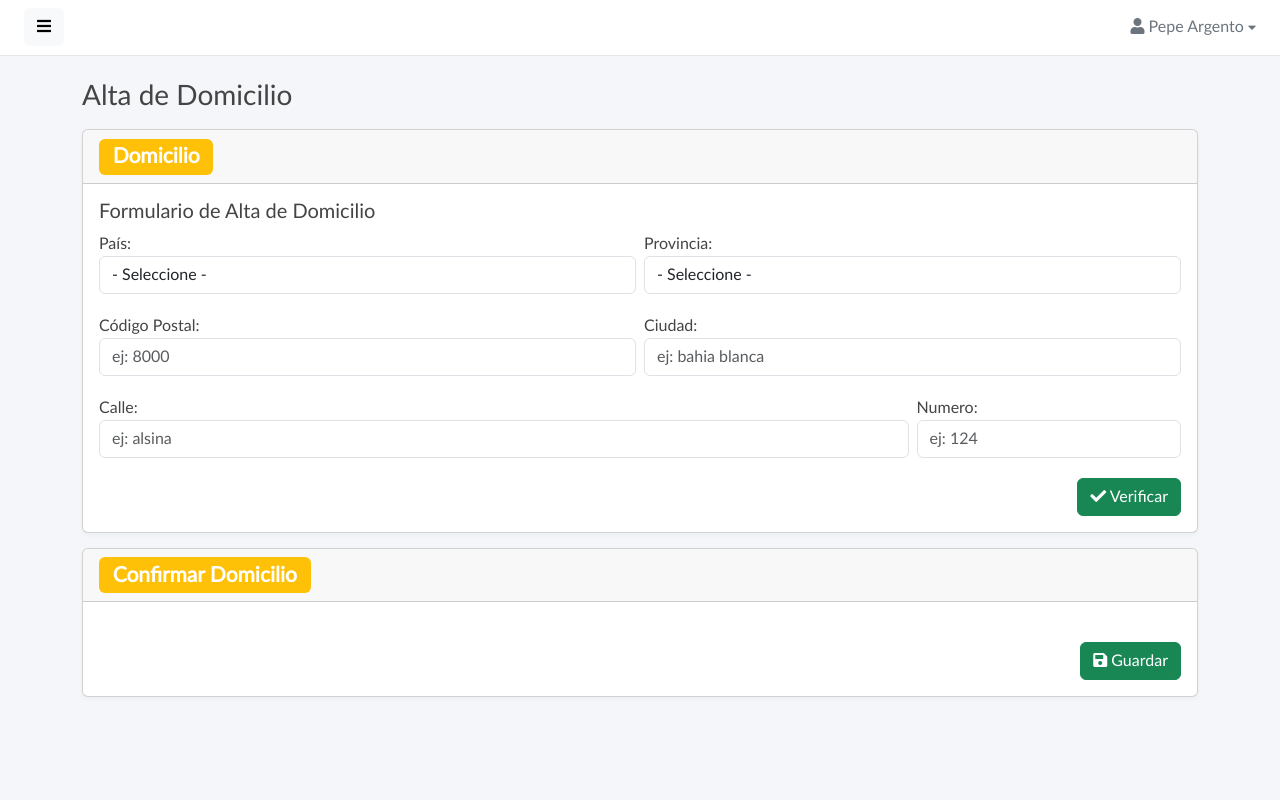
After one commit to JereFassi/proyecto-django, a Django app: page /domicilio/ in a window 1280 px wide. The commit adds this page. Run offline with Django 3.2, Linux system fonts and the light colour scheme; some libraries are stand-ins or nearby versions.

Commit message:
Se agregan, consulta a openstreetmap por geo localizacion, y mapa flodium para mostrar el resultado

```diff
--- a/PIG/integrador/forms.py
+++ b/PIG/integrador/forms.py
@@ -20,7 +20,7 @@ class ClienteForm(forms.Form):
         label = 'Email',
         max_length = 128,
         validators = (validate_email,),
-        error_messages = {'required': 'Por favor completa el campo'},
+        error_messages = {'required': 'Por favor complete el campo'},
         widget = forms.TextInput(attrs={'class':'form-control','type':'email', 'placeholder':'pig@cac.com.ar', "onkeyup": "formValidate()"})
     )
 
@@ -28,3 +28,57 @@ class ClienteForm(forms.Form):
         label = 'Telefono',
         widget = forms.NumberInput(attrs={"class": "form-control", 'placeholder':'+54 9 291 425262', "onkeyup": "formValidate()"})
     )
+
+class DomicilioForm(forms.Form):
+
+    PAISES = (
+        ('',' - Seleccione - '),
+        ('AR','Argentina'),
+        ('BR','Brasil'),
+        ('PR','Patricio Rey'),
+    )
+
+    PROVINCIAS = (
+        ('',' - Seleccione - '),
+        ('Buenos Aires','Buenos Aires'),
+        ('Cordoba','Córdoba'),
+        ('La Pampa','La Pampa'),
+    )
+
+    pais = forms.ChoiceField(
+        label = 'País',
+        choices = PAISES,
+        initial = 1,
+        widget = forms.Select(attrs={"class": "form-control", 'placeholder':'',})
+    )
+
+    provincia = forms.ChoiceField(
+        label = 'Provincia',
+        choices = PROVINCIAS,
+        initial = 1,
+        widget = forms.Select(attrs={"class": "form-control", 'placeholder':'',})
+    )
+
+    codigo_postal = forms.IntegerField(
+        label = 'Código Postal',
+        widget = forms.NumberInput(attrs={"class": "form-control", 'placeholder':'ej: 8000', "onkeyup": "formValidate()"})
+    )
+
+    ciudad = forms.CharField(
+        label = 'Ciudad',
+        max_length = 256,
+        validators=(),
+        widget = forms.TextInput(attrs={"class": "form-control", 'placeholder':'ej: bahia blanca', "onkeyup": "formValidate()"})
+    )
+
+    calle = forms.CharField(
+        label = 'Calle',
+        max_length = 256,
+        validators=(),
+        widget = forms.TextInput(attrs={"class": "form-control", 'placeholder':'ej: alsina', "onkeyup": "formValidate()"})
+    )
+
+    numero = forms.IntegerField(
+        label = 'Numero',
+        widget = forms.NumberInput(attrs={"class": "form-control", 'placeholder':'ej: 124', "onkeyup": "formValidate()"})
+    )
--- a/PIG/integrador/urls.py
+++ b/PIG/integrador/urls.py
@@ -7,6 +7,8 @@ from . import views
 urlpatterns = [
     path('', views.index, name='inicio'),
     path('cliente/', views.cliente, name='cliente'),
+    path('domicilio/', views.domicilio, name='domicilio'),
+    path('geo/', views.geo_localizacion, name='geo-localizacion'),
     path('dashboard/', views.dashboard, name='dashboard'),
     path('forms/', views.forms, name='forms'),
     path('tables/', views.tables, name='tables'),
--- a/PIG/integrador/views.py
+++ b/PIG/integrador/views.py
@@ -4,7 +4,9 @@ from django.shortcuts import render
 from django.http import HttpResponse
 from django.contrib import messages
 
-from integrador.forms import ClienteForm
+from integrador.forms import *
+from integrador.communications import *
+from integrador.maps import *
 
 def index(request):
 
@@ -32,7 +34,49 @@ def cliente(request):
         'mensaje': mensaje
     })
 
-    return render(request,'integrador/form_cliente.html', context)
+    return render(request,'integrador/form-cliente.html', context)
+
+def domicilio(request):
+
+    context = {}
+    mensaje = None
+    data = None
+    mapa_html = None
+
+    if(request.method=='POST'):
+        domicilio_form = DomicilioForm(request.POST)
+        if(domicilio_form.is_valid()):
+            messages.success(request,'Hemos recibido tus datos correctamente')
+            # acción para tomar los datos del formulario
+            domicilio_datos = {
+                # "street": f"{domicilio_form.cleaned_data['numero']} {domicilio_form.cleaned_data['calle']}",
+                "street": f"{domicilio_form.cleaned_data['calle']} {domicilio_form.cleaned_data['numero']}",
+                "city": domicilio_form.cleaned_data['ciudad'],
+                "state": domicilio_form.cleaned_data['provincia'],
+                "country": domicilio_form.cleaned_data['pais'],
+                "postalcode": domicilio_form.cleaned_data['codigo_postal'],
+            }
+            data = consulta_geodecode(domicilio_datos)
+            mapa_html = generar_mapa_html(data)
+        else:
+            messages.warning(request,'Por favor revisa los errores en el formulario')
+    else:
+        domicilio_form = DomicilioForm()
+
+    context.update({
+        'domicilio_form': domicilio_form,
+        'mensaje': mensaje,
+        'data': data,
+        'mapa': mapa_html
+    })
+
+    return render(request,'integrador/form-domicilio.html', context)
+
+def geo_localizacion(request):
+
+    context = {}
+
+    return render(request,'integrador/form-geo-localizacion.html', context)
 
 def dashboard(request):
 
--- a/PIG/templates/integrador/base_integrador.html
+++ b/PIG/templates/integrador/base_integrador.html
@@ -34,6 +34,18 @@
                 </li>
                 <li>
                     <a href="{% url 'cliente' %}"><i class="fas fa-file-alt"></i> Clientes </a>
+                </li>
+
+                <li>
+                    <a href="#uielementsmenu" data-bs-toggle="collapse" aria-expanded="false" class="dropdown-toggle no-caret-down"><i class="fas fa-map-marked-alt"></i> Mapas </a>
+                    <ul class="collapse list-unstyled" id="uielementsmenu">
+                        <li>
+                            <a href="{% url 'domicilio' %}"><i class="fas fa-file-alt"></i> Alta Domicilios </a>
+                        </li>
+                        <li>
+                            <a href="{% url 'geo-localizacion' %}"><i class="fas fa-street-view"></i> Geo Localizar </a>
+                        </li>
+                    </ul>
                 </li>
                 <li>
                     <a href="{% url 'dashboard' %}"><i class="fas fa-home"></i> Dashboard</a>
--- /dev/null
+++ b/PIG/templates/integrador/form-domicilio.html
@@ -0,0 +1,130 @@
+{% extends './base_integrador.html' %}
+
+{% load static %}
+
+{% block title %} Domicilios {% endblock %}
+
+{% block content %}
+
+<div class="content">
+    <div class="container">
+        <div class="page-title">
+            <h3>Alta de Domicilio</h3>
+        </div>
+
+        {% if messages %}
+            {% for message in messages %}
+                {% if message.tags %}
+                    <h4><span class="badge bg-{{ message.tags }}">{{ message }}</span></h4>
+                {% endif %}
+            {% endfor %}
+        {% endif %}
+
+        <div class="row">
+            <div class="col-lg-12">
+                <div class="card">
+                    <h3 class="card-header"><span class="badge bg-warning">Domicilio</span></h3>
+                    <div class="card-body">
+                        <h5 class="card-title">Formulario de Alta de Domicilio</h5>
+                        <form novalidate class="needs-validation" accept-charset="utf-8" id="domicilio_form" name="domicilio_form" action="{% url 'domicilio' %}" method="POST">
+                            {% csrf_token %}
+
+                            <div class="row g-2">
+                                <div class="mb-3 col-md-6">
+                                    {{ domicilio_form.pais.label_tag }}
+                                    {{ domicilio_form.pais }}
+                                    <div class="form-error">
+                                        {{ domicilio_form.pais.errors }}
+                                    </div>
+                                </div>
+                                <div class="mb-3 col-md-6">
+                                    {{ domicilio_form.provincia.label_tag }}
+                                    {{ domicilio_form.provincia }}
+                                    <div class="form-error">
+                                        {{ domicilio_form.provincia.errors }}
+                                    </div>
+                                </div>
+                            </div>
+
+                            <div class="row g-2">
+                                <div class="mb-3 col-md-6">
+                                    {{ domicilio_form.codigo_postal.label_tag }}
+                                    {{ domicilio_form.codigo_postal }}
+                                    <div class="form-error">
+                                        {{ domicilio_form.codigo_postal.errors }}
+                                    </div>
+                                </div>
+                                <div class="mb-3 col-md-6">
+                                    {{ domicilio_form.ciudad.label_tag }}
+                                    {{ domicilio_form.ciudad }}
+                                    <div class="form-error">
+                                        {{ domicilio_form.ciudad.errors }}
+                                    </div>
+                                </div>
+                            </div>
+
+                            <div class="row g-2">
+                                <div class="mb-3 col-md-9">
+                                    {{ domicilio_form.calle.label_tag }}
+                                    {{ domicilio_form.calle }}
+                                    <div class="form-error">
+                                        {{ domicilio_form.calle.errors }}
+                                    </div>
+                                </div>
+                                <div class="mb-3 col-md-3">
+                                    {{ domicilio_form.numero.label_tag }}
+                                    {{ domicilio_form.numero }}
+                                    <div class="form-error">
+                                        {{ domicilio_form.numero.errors }}
+                                    </div>
+                                </div>
+                            </div>
+
+                            <div class="text-end">
+                                <button type="submit" class="btn btn-success"><i class="fas fa-check"></i> Verificar</button>
+                            </div>
+                        </form>
+                        {% comment %} <div class="mb-3 col-md-12">
+                            {% if data %}
+                                {{ data }}
+                            {% endif %}
+                        </div> {% endcomment %}
+                    </div>
+                </div>
+            </div>
+        </div>
+
+        <div class="row">
+            <div class="col-lg-12">
+                <div class="card">
+                    <h3 class="card-header"><span class="badge bg-warning">Confirmar Domicilio</span></h3>
+                    <div class="card-body">
+                        {% comment %} <h5 class="card-title">Formulario de Alta de Domicilio</h5> {% endcomment %}
+                        <form novalidate id="geo_domicilio_form" name="geo_domicilio_form" action="{% url 'domicilio' %}" method="POST">
+                            {% csrf_token %}
+                            {% if mapa %}
+                                <div> {{ mapa | safe }}</div>
+                            {% endif %}
+                            <br>
+                            <div class="text-end">
+                                <button type="submit" class="btn btn-success"><i class="fas fa-save"></i> Guardar</button>
+                            </div>
+                        </form>
+                    </div>
+                </div>
+            </div>
+        </div>
+
+    </div>
+</div>
+
+{% endblock content %}
+
+{% block script %}
+
+<script src="{% static '/integrador/bootstrap-sat/vendor/jquery/jquery.min.js' %}"></script>
+<script src="{% static '/integrador/bootstrap-sat/vendor/bootstrap/js/bootstrap.bundle.min.js' %}"></script>
+<script src="{% static '/integrador/bootstrap-sat/js/form-validator.js' %}"></script>
+<script src="{% static '/integrador/bootstrap-sat/js/script.js' %}"></script>
+
+{% endblock script %}
```
Also changed, not shown: PIG/integrador/communications.py (added, +14 -0 lines), PIG/integrador/maps.py (added, +28 -0 lines), PIG/templates/integrador/form-geo-localizacion.html (added, +94 -0 lines), requirements.txt (+10 -0 lines), PIG/templates/integrador/form-cliente.html (renamed from PIG/templates/integrador/form_cliente.html).
